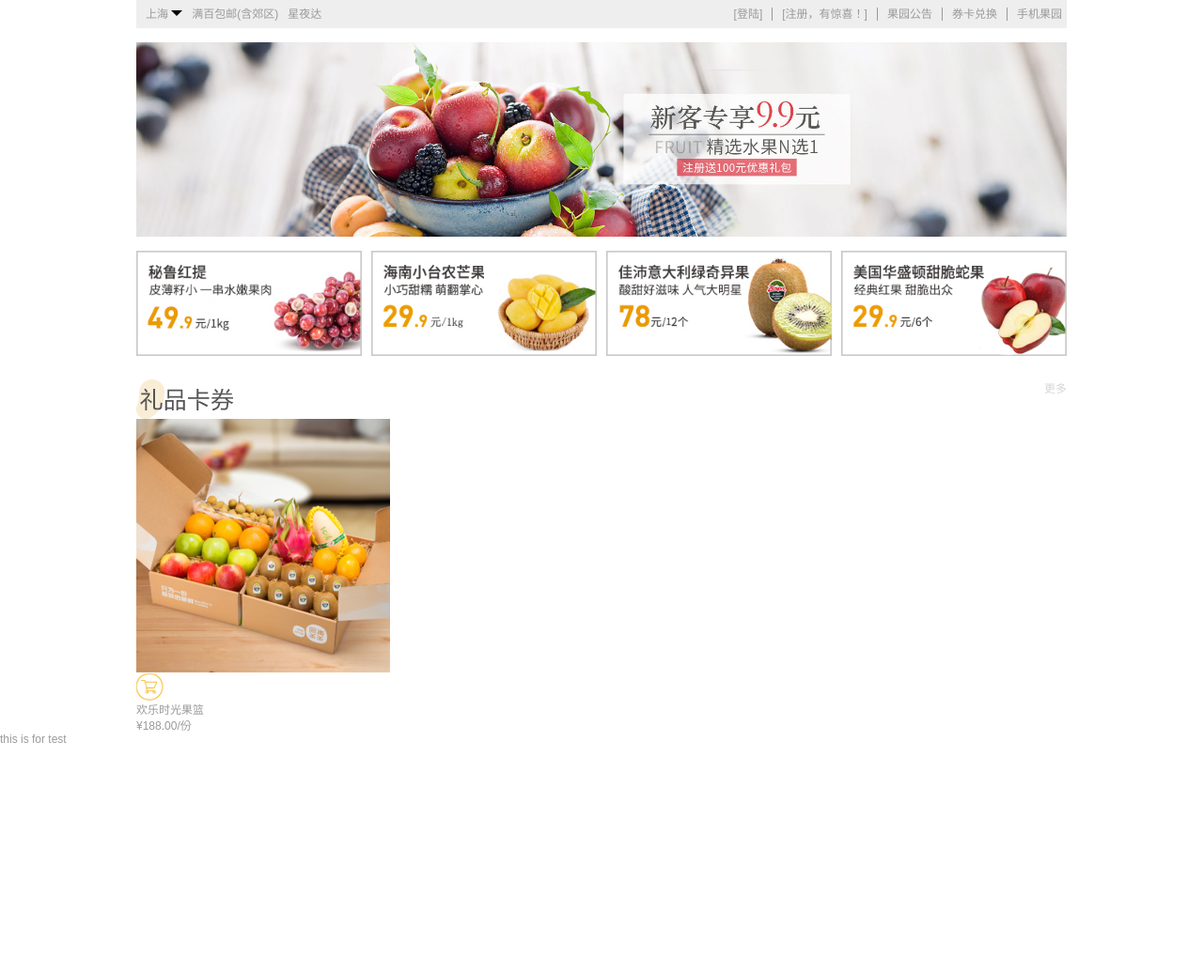
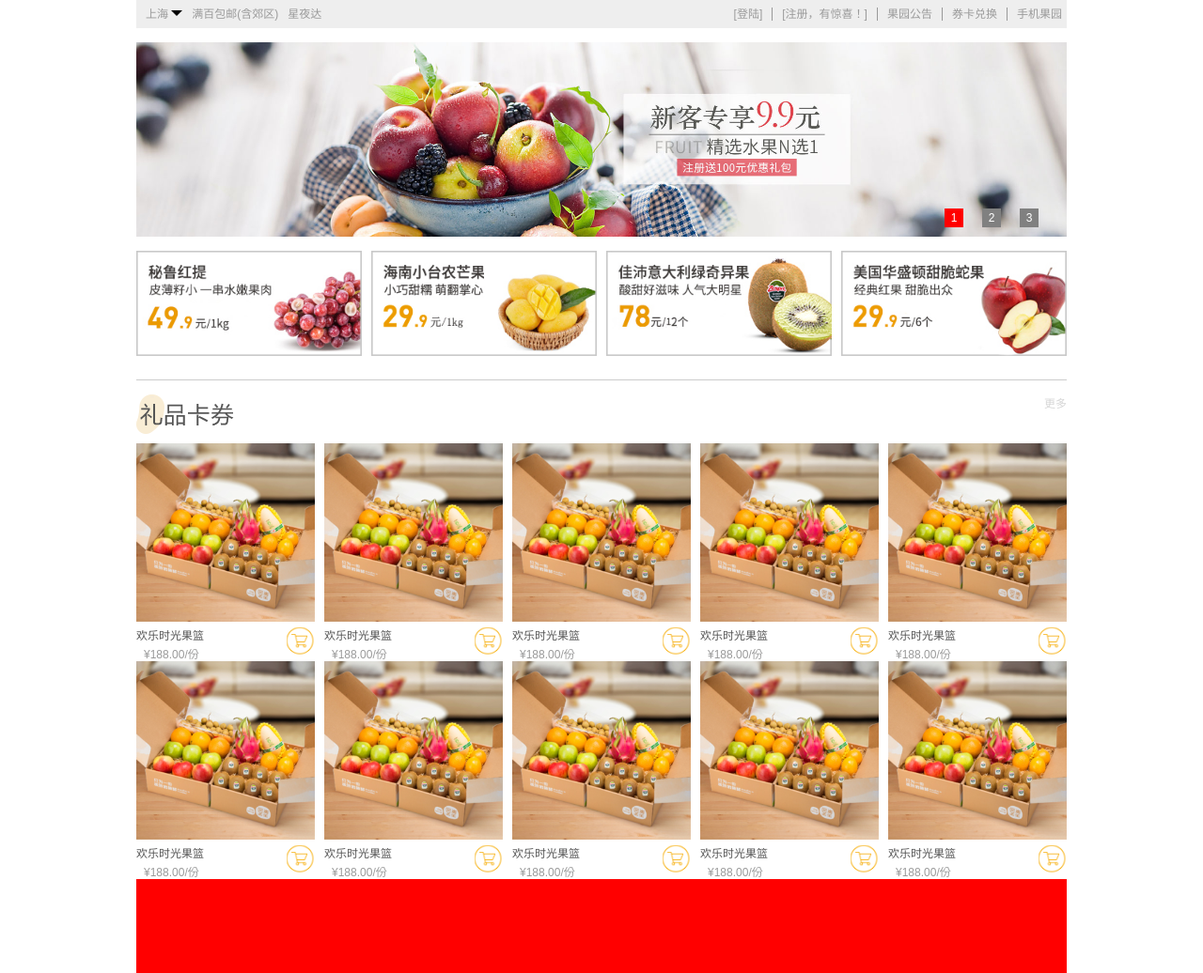
Before and after one commit to shawn-wang0814/fruitEveryday, a plain HTML site: page index.html in a window 1280 px wide. Shown: the whole page at 94% size. Before the commit the page ends 800 px from the top, so only its background shows below. Drawn offline with Linux system fonts and the light colour scheme.

Commit message:
static finish

```diff
--- a/index.css
+++ b/index.css
@@ -70,14 +70,49 @@ img{
 	display: block;
 }
 
+#nav .select>li:hover{
+	font-weight: bold;
+	background: rgba(255,0,0.5);
+}
+
 #banner{
 	margin: 15px 0;
+	position: relative;
 }
 #banner img{
 	width: 100%;
 	height: 207px;
 
 }
+
+#banner img:not(:first-child){
+	display: none;
+}
+
+#banner .imgNav{
+	position: absolute;
+	right: 20px;
+	bottom: 10px;
+}
+
+#banner .imgNav>li{
+	float: left;
+	width: 20px;
+	height: 20px;
+	margin: 0 10px;
+	background: gray;
+	text-align: center;
+	line-height: 20px;
+}
+
+#banner .imgNav>li:first-child{
+	background: red;
+}
+
+#banner .imgNav>li>a{
+	color: #fff;
+}
+
 #adv{
 	height: 112px;
 }
@@ -93,9 +128,61 @@ img{
 
 #main{
 	margin-top: 25px;
+	overflow: hidden;
+}
+
+#main .goodsClass{
+	border-top:1px solid #ccc;
+	padding-top: 15px;
+	margin-bottom: 10px;
 }
 
 #main .goodsClass>a{
 	float: right;
 	color: #3333;
 }
+
+#main .item>ul>li{
+	float: left;
+	width: 190px;
+	margin-right: 10px;
+}
+
+#main .item>ul>li.no-margin{
+	margin-right: 0px;
+}
+
+#main .item>ul>li>p{
+	width: 190px;
+	height: 190px;
+	overflow: hidden;
+}
+
+#main .item>ul>li>p>img{
+	width: 190px;
+	transition: all .3s;
+}
+
+#main .item>ul>li>p>img:hover{
+	transform: scale(1.1);
+}
+
+#main .content>a{
+	float: right;
+}
+
+#main .content{
+	margin-top: 5px;
+}
+
+#main .content>p{
+	color: #555;
+	margin-bottom: 3px;
+}
+#main .content>span{
+	margin-left: 8px;
+}
+#footer{
+	height: 100px;
+	background: red;
+}
--- a/index.html
+++ b/index.html
@@ -4,6 +4,7 @@
 	<title></title>
 	<meta charset="utf-8">
 	<link rel="stylesheet" type="text/css" href="index.css">
+	<script type="text/javascript" src="index.js"></script>
 </head>
 <body>
 	<div id="container">
@@ -32,12 +33,13 @@
 			<ul class="leftNav">
 				<ol>
 					<li class="address">
-						<span id="city">上海</span>
+						<span class="currentAddress">上海</span>
 						<u></u>
 						<ul class="select" >
-							<li onclick="choosePeking()">北京</li>
+							<li>北京</li>
 							<li>广州</li>
 							<li>深圳</li>
+							<li>上海</li>
 						</ul>
 					</li>
 					<li>满百包邮(含郊区)</li>
@@ -46,7 +48,16 @@
 			</ul>
 		</div>
 		<div id="banner">
-			<img src="images/banner1.jpg">
+			<div class="wrapper">
+				<img src="images/banner1.jpg">
+				<img src="images/banner2.jpg">
+				<img src="images/banner3.jpg">
+			</div>
+			<ul class="imgNav">
+				<li><a href="#">1</a></li>
+				<li><a href="#">2</a></li>
+				<li><a href="#">3</a></li>
+			</ul>
 		</div>
 		<div id="adv">
 			<a href="#">
@@ -72,7 +83,135 @@
 				</p>
 				<ul>
 					<li>
-						<img src="images/1-270x270-430-9RBRWTU9.jpg">
+						<p>
+							<img src="images/1-270x270-430-9RBRWTU9.jpg">
+						</p>
+						<div class="content">
+							<a href="#">
+								<img src="images/cart.png">
+							</a>
+							<p>欢乐时光果篮</p>
+							<span>
+								&yen;188.00/份
+							</span>
+						</div>
+					</li>
+					<li>
+						<p>
+							<img src="images/1-270x270-430-9RBRWTU9.jpg">
+						</p>
+						<div class="content">
+							<a href="#">
+								<img src="images/cart.png">
+							</a>
+							<p>欢乐时光果篮</p>
+							<span>
+								&yen;188.00/份
+							</span>
+						</div>
+					</li>
+					<li>
+						<p>
+							<img src="images/1-270x270-430-9RBRWTU9.jpg">
+						</p>
+						<div class="content">
+							<a href="#">
+								<img src="images/cart.png">
+							</a>
+							<p>欢乐时光果篮</p>
+							<span>
+								&yen;188.00/份
+							</span>
+						</div>
+					</li>
+					<li>
+						<p>
+							<img src="images/1-270x270-430-9RBRWTU9.jpg">
+						</p>
+						<div class="content">
+							<a href="#">
+								<img src="images/cart.png">
+							</a>
+							<p>欢乐时光果篮</p>
+							<span>
+								&yen;188.00/份
+							</span>
+						</div>
+					</li>
+					<li class="no-margin">
+						<p>
+							<img src="images/1-270x270-430-9RBRWTU9.jpg">
+						</p>
+						<div class="content">
+							<a href="#">
+								<img src="images/cart.png">
+							</a>
+							<p>欢乐时光果篮</p>
+							<span>
+								&yen;188.00/份
+							</span>
+						</div>
+					</li>
+					<li>
+						<p>
+							<img src="images/1-270x270-430-9RBRWTU9.jpg">
+						</p>
+						<div class="content">
+							<a href="#">
+								<img src="images/cart.png">
+							</a>
+							<p>欢乐时光果篮</p>
+							<span>
+								&yen;188.00/份
+							</span>
+						</div>
+					</li>
+					<li>
+						<p>
+							<img src="images/1-270x270-430-9RBRWTU9.jpg">
+						</p>
+						<div class="content">
+							<a href="#">
+								<img src="images/cart.png">
+							</a>
+							<p>欢乐时光果篮</p>
+							<span>
+								&yen;188.00/份
+							</span>
+						</div>
+					</li>
+					<li>
+						<p>
+							<img src="images/1-270x270-430-9RBRWTU9.jpg">
+						</p>
+						<div class="content">
+							<a href="#">
+								<img src="images/cart.png">
+							</a>
+							<p>欢乐时光果篮</p>
+							<span>
+								&yen;188.00/份
+							</span>
+						</div>
+					</li>
+					<li>
+						<p>
+							<img src="images/1-270x270-430-9RBRWTU9.jpg">
+						</p>
+						<div class="content">
+							<a href="#">
+								<img src="images/cart.png">
+							</a>
+							<p>欢乐时光果篮</p>
+							<span>
+								&yen;188.00/份
+							</span>
+						</div>
+					</li>
+					<li class="no-margin">
+						<p>
+							<img src="images/1-270x270-430-9RBRWTU9.jpg">
+						</p>
 						<div class="content">
 							<a href="#">
 								<img src="images/cart.png">
@@ -88,7 +227,6 @@
 		</div>
 		<div id="footer"></div>
 	</div>
-	<p>this is for test</p>
 </body>
 <script type="text/javascript">
 	var getCity = document.getElementById('city');
--- /dev/null
+++ b/index.js
@@ -0,0 +1,50 @@
+window.onload=function (){
+	var currentAddr = document.getElementsByClassName('currentAddress')[0];
+	var select = document.getElementsByClassName('select')[0];
+	var address = select.children;
+	for(var i=0;i<address.length;i++){
+		address[i].onclick = function(){
+			currentAddr.innerHTML = this.innerHTML;
+		}
+	}
+
+	var banner = document.getElementsByClassName('wrapper')[0];
+	var imgs = banner.children;
+	var imgNav = document.getElementsByClassName('imgNav')[0];
+	var indInfo = imgNav.children;
+	var imgIndex = 0;
+	var timer;
+	timer = setInterval(autoPlay,1500);
+	function autoPlay(){
+		imgs[imgIndex].style.display = "none";
+		// ++ imgIndex;
+		// if(imgIndex==img.length){
+		// 	imgIndex =0;
+		// }
+		imgIndex = ++ imgIndex == imgs.length ? 0: imgIndex;
+		imgs[imgIndex].style.display = 'block';
+
+		for(var i=0;i<indInfo.length;i++){
+			indInfo[i].style.background = 'gray';
+		}
+		indInfo[imgIndex].style.background = 'red';
+	}
+
+	banner.onmouseover = function(){
+		clearInterval(timer);
+	};
+
+	banner.onmouseout = function(){
+		timer = setInterval(autoPlay,1000);
+	};
+
+
+
+
+
+
+
+
+
+
+};
```
Also changed, not shown: images/banner2.jpg (added), images/banner3.jpg (added), images/camera.png (added), images/jd-search.png (added), images/logo.png (added).
